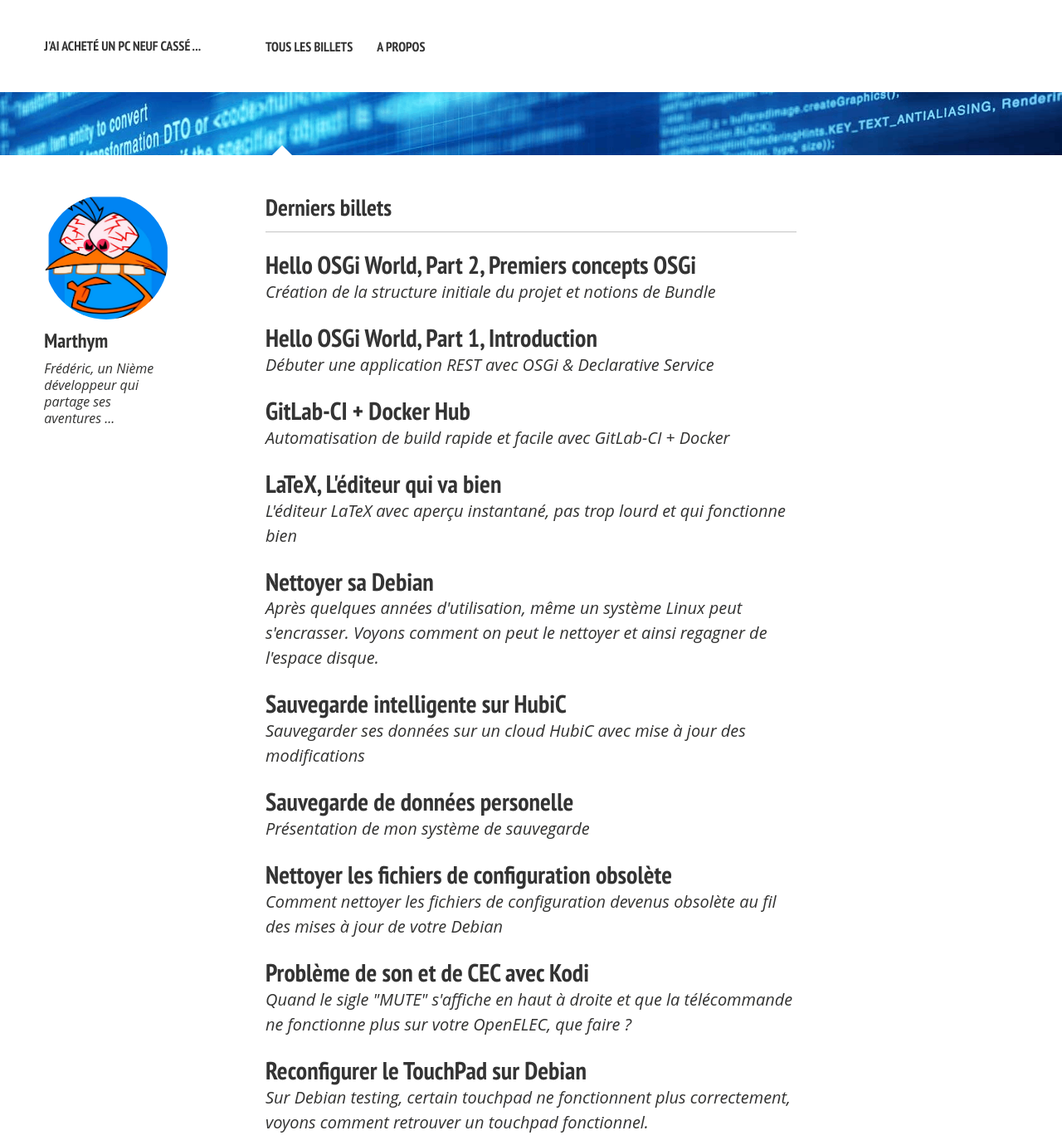
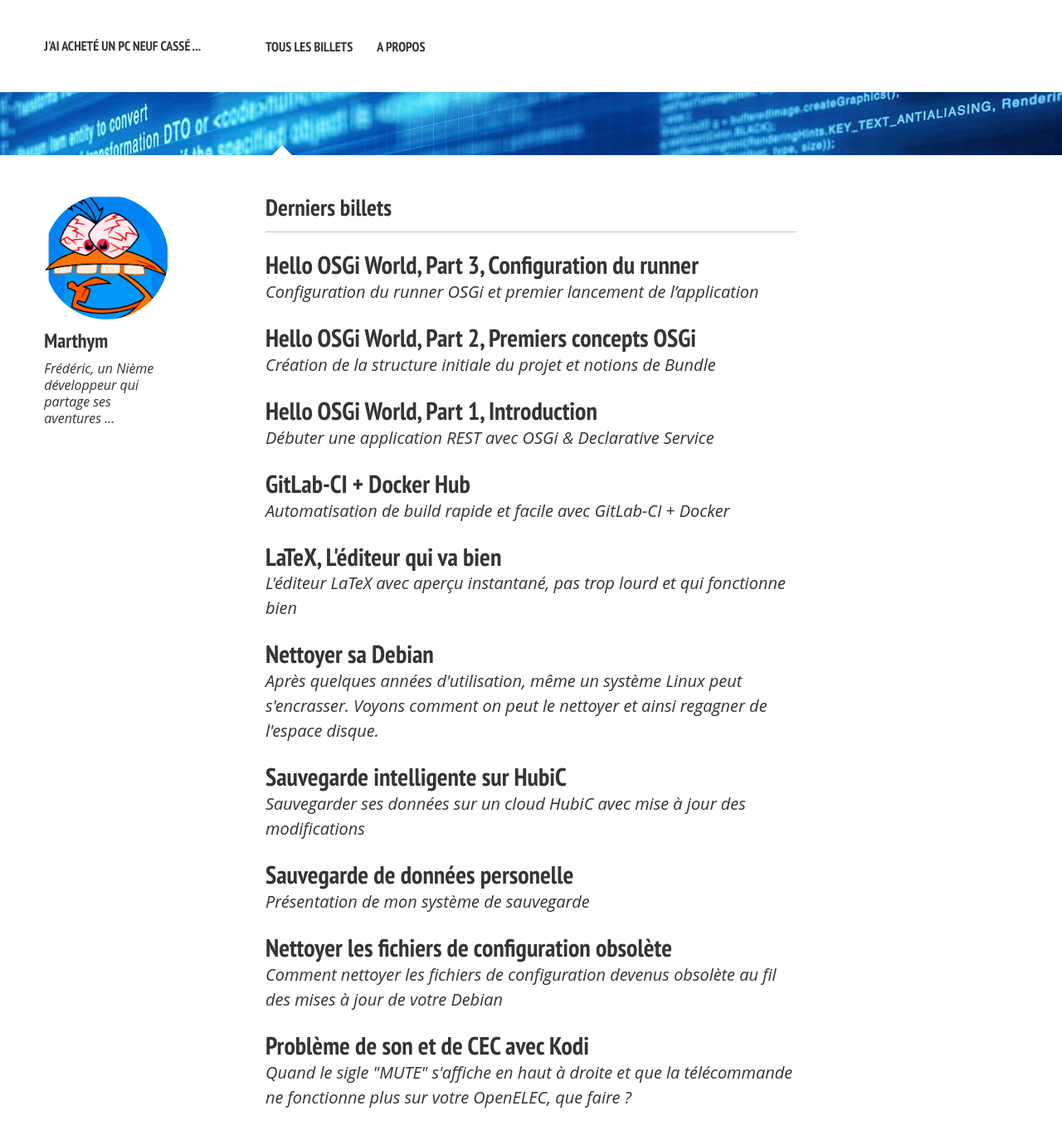
Before and after one commit to Marthym/marthym.github.io, a Jekyll site: the page built from index.md, in a window 1280 px wide and 1400 px high, cut to the strip 0-1380 px from the top of the window. Shown: the whole strip at 83% size. Built offline with Jekyll 4.4.1, drawn with Linux system fonts in a browser that asks for light colours; nearby versions of some CDN libraries.

Commit message:
feat(posts): Publish Hello OSGi World, Part 3

```diff
--- a/_posts/2017-08-29-Hello OSGi World, Part 1.md
+++ b/_posts/2017-08-29-Hello OSGi World, Part 1.md
@@ -69,7 +69,7 @@ Maintenant que les différents choix ont été faits, entrons dans le vif du suj
 
 * [Part 1, Introduction]()
 * [Part 2, Premiers concepts OSGi]({% post_url 2017-09-02-Hello OSGi World, Part 2 %})
-* [Part 4, Configuration du runner]()
+* [Part 3, Configuration du runner]({% post_url 2017-09-09-Hello OSGi World, Part 3 %})
 * [Part 4, Injection de dépendances]()
 * [Part 5, Fragment Bundles]()
 
--- a/_posts/2017-09-02-Hello OSGi World, Part 2.md
+++ b/_posts/2017-09-02-Hello OSGi World, Part 2.md
@@ -160,6 +160,6 @@ Du coup on verra ça dans le prochain billet car je ne veux pas faire des chose
 
 * [Part 1, Introduction]({% post_url 2017-08-29-Hello OSGi World, Part 1 %})
 * [Part 2, Premiers concepts OSGi]()
-* [Part 4, Configuration du runner]()
+* [Part 3, Configuration du runner]({% post_url 2017-09-09-Hello OSGi World, Part 3 %})
 * [Part 4, Injection de dépendances]()
 * [Part 5, Fragment Bundles]()
--- a/_drafts/2017-01-01-Hello OSGi World, Part 3.md
+++ b/_posts/2017-09-09-Hello OSGi World, Part 3.md
@@ -189,6 +189,12 @@ Le log de l’activateur apparaît à nouveau. En effet, `fileinstall` a détect
 ## Next
 On a vu comment packager et lancer une application OSGi basique, comment palier certaines lourdeurs et rapidement comment lister les bundles en cours. La prochaine fois on verra l’injection de dépendances avec **Declarative Service** et **SCR**.
 
+[Code source: Part 3, Configuration du runner](https://github.com/Marthym/hello-osgi-world/tree/3.0)
 
+* [Part 1, Introduction]({% post_url 2017-08-29-Hello OSGi World, Part 1 %})
+* [Part 2, Premiers concepts OSGi]({% post_url 2017-09-02-Hello OSGi World, Part 2 %})
+* [Part 3, Configuration du runner]()
+* [Part 4, Injection de dépendances]()
+* [Part 5, Fragment Bundles]()
 
 [felix-config]: https://felix.apache.org/documentation/subprojects/apache-felix-framework/apache-felix-framework-configuration-properties.html
```
